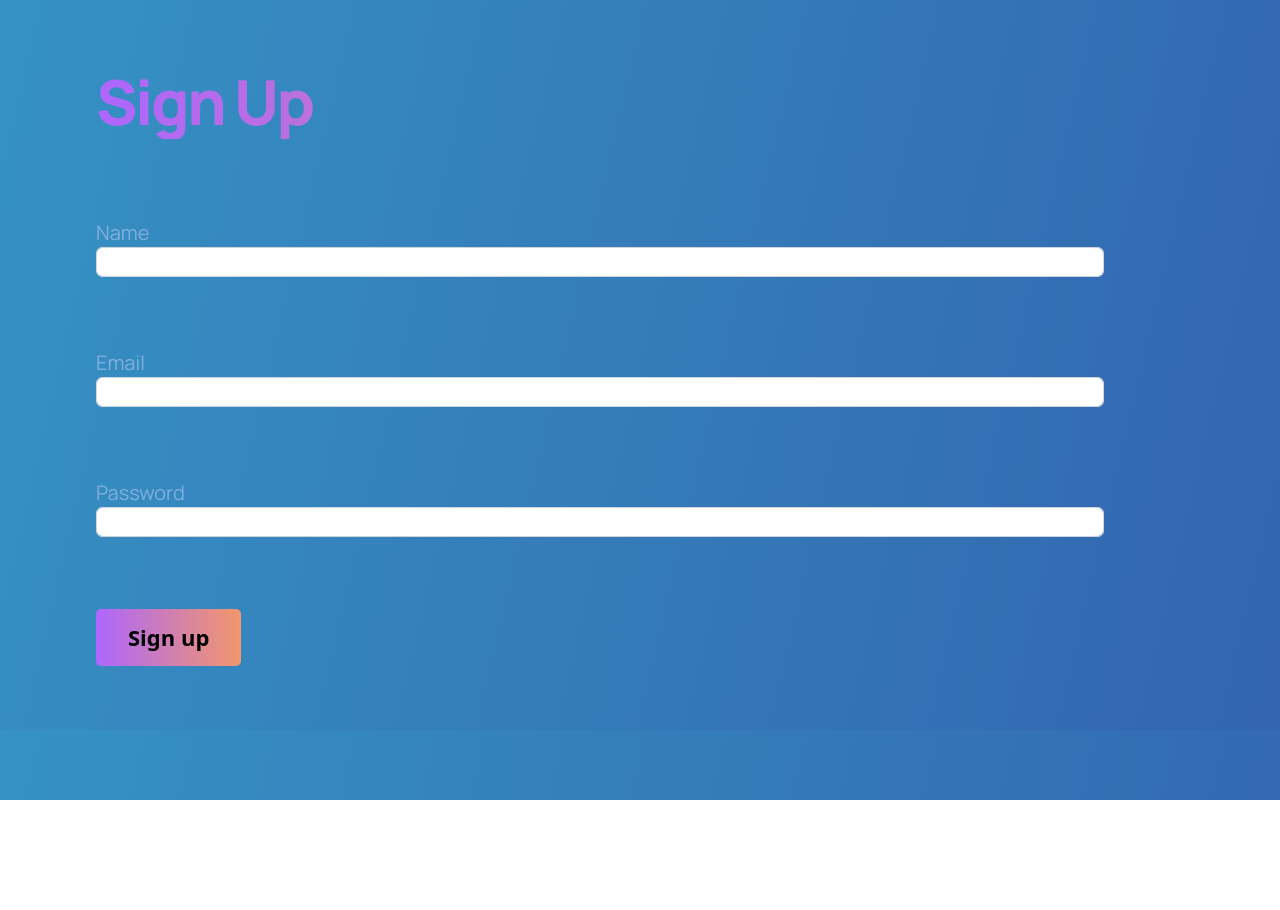
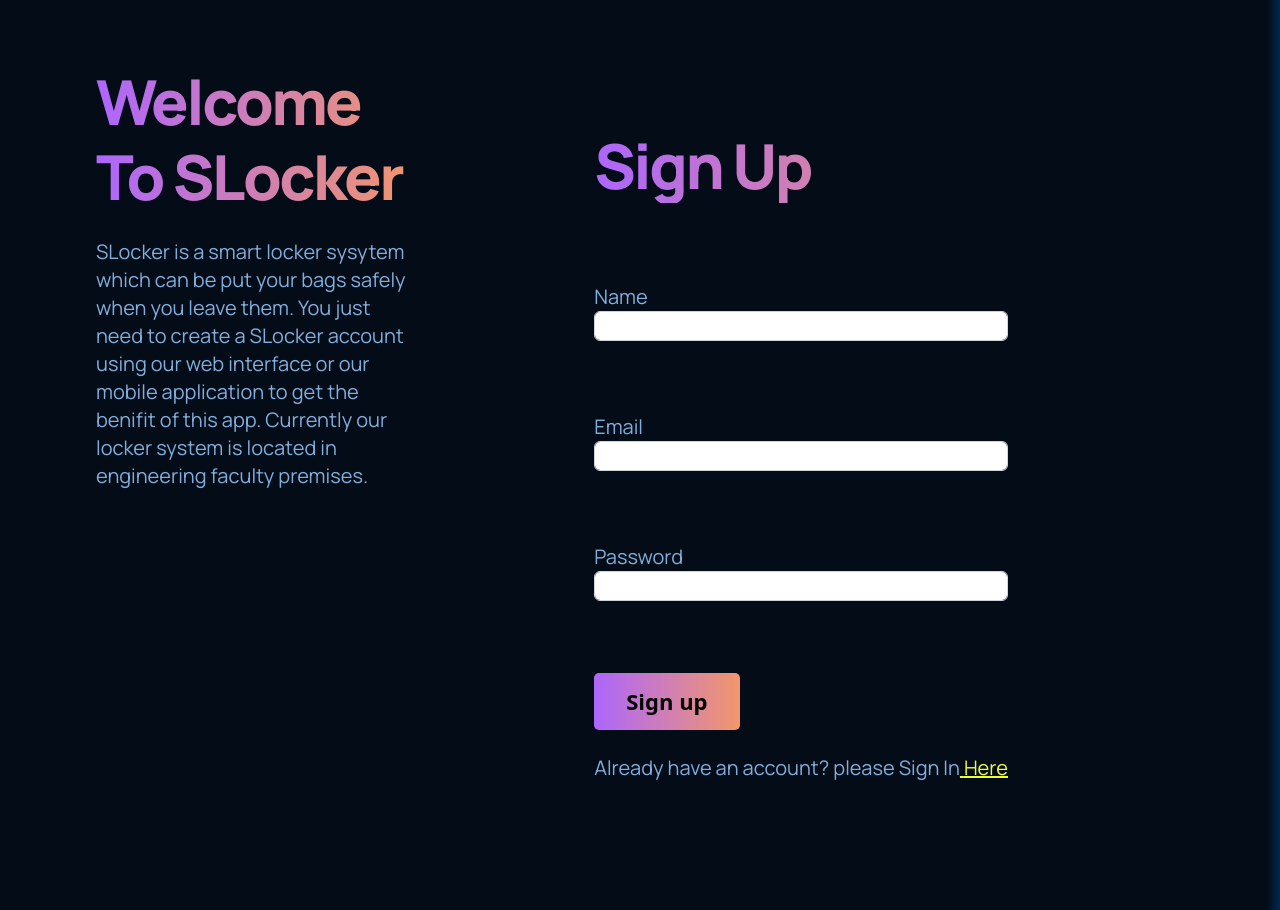
Before and after one commit to NimnadMIhiranga/e18-3yp-Smart-Locker-System, a React (Create React App) app in the folder code/slocker/: page /signup in a window 1280 px wide. Before the commit the page ends 800 px from the top, so only its background shows below. Built offline with nearby package versions, Linux system fonts and the light colour scheme.

Commit message:
updated the signup page

```diff
--- a/code/slocker/src/App.js
+++ b/code/slocker/src/App.js
@@ -1,18 +1,19 @@
-import React, { Component } from 'react'
-import { BrowserRouter, Switch, Route } from 'react-router-dom'
-import { home } from './components/home'
-import { Signup } from './components/Signup'
-import { UserDashboard } from './components/UserDashboard'
+import React, { Component } from "react";
+import { BrowserRouter, Switch, Route } from "react-router-dom";
+import { home } from "./components/home";
+import { Signup } from "./components/Signup";
+import { UserDashboard } from "./components/UserDashboard";
 
 export class App extends Component {
   render() {
     return (
       <BrowserRouter>
-      <Switch>
-      <Route exact path='/' component={home} />
-      <Route path='/signup' component={Signup} />
-      <Route path='/UserDashboard' component={UserDashboard} />
-      </Switch>
+        <Switch>
+          <Route exact path="/" component={home} />
+          <Route path="/signup" component={Signup} />
+          <Route path="/" component={home} />
+          <Route path="/UserDashboard" component={UserDashboard} />
+        </Switch>
       </BrowserRouter>
     );
   }
--- a/code/slocker/src/components/Header.js
+++ b/code/slocker/src/components/Header.js
@@ -1,26 +1,26 @@
-import React, { useRef, useState } from 'react'
-import '../css/home.css'
-import { Link,  useHistory } from 'react-router-dom'
-import { auth } from "../config/Config"
+import React, { useRef, useState } from "react";
+import "../css/home.css";
+import { Link, useHistory } from "react-router-dom";
+import { auth } from "../config/config";
 
-
-export const Header = () =>  {
-
-    const emailRef = useRef()
-    const passwordRef = useRef()
-    const [error, setError] = useState("")
-    const history = useHistory()
+export const Header = () => {
+  const emailRef = useRef();
+  const passwordRef = useRef();
+  const [error, setError] = useState("");
+  const history = useHistory();
 
   async function signin(e) {
-        e.preventDefault()
+    e.preventDefault();
 
     try {
-          setError("")
-          await
-          auth.signInWithEmailAndPassword(emailRef.current.value, passwordRef.current.value)
-          history.push("/UserDashboard")
+      setError("");
+      await auth.signInWithEmailAndPassword(
+        emailRef.current.value,
+        passwordRef.current.value
+      );
+      history.push("/UserDashboard");
     } catch {
-          setError("Failed to log in")
+      setError("Failed to log in");
     }
   }
 
@@ -28,38 +28,57 @@ export const Header = () =>  {
     <div className="locker__header section__padding" id="home">
       <div className="locker__header-content">
         <h1 className="gradient__text">Welcome To SLocker</h1>
-            <p>SLocker is a smart locker sysytem which can ba put your bags
-      safely when you leave them. You just need to create a SLocker account
-      using our web interface or our mobile application to get the benifit of this app.
-      Currently our locker system is located in engineering faculty premises.</p>
+        <p>
+          SLocker is a smart locker sysytem which can ba put your bags safely
+          when you leave them. You just need to create a SLocker account using
+          our web interface or our mobile application to get the benifit of this
+          app. Currently our locker system is located in engineering faculty
+          premises.
+        </p>
       </div>
       <div className="container">
         <h1 className="signintext">Sign In</h1>
-                <br/>
-                <form autoComplete="off" className='form-group' onSubmit={signin}>
-                <label htmlFor="email" className='formtext'>Email</label>
         <br />
-                <input type="email" className='form-control' required
-                ref={emailRef}/>
+        <form autoComplete="off" className="form-group" onSubmit={signin}>
+          <label htmlFor="email" className="formtext">
+            Email
+          </label>
+          <br />
+          <input
+            type="email"
+            className="form-control"
+            required
+            ref={emailRef}
+          />
 
-                <label htmlFor="passowrd" className='formtext'>Password</label>
+          <label htmlFor="passowrd" className="formtext">
+            Password
+          </label>
           <br />
-                <input type="password" className='form-control' required
-                ref={passwordRef}/>
-                <br /><br />
-                <button type="submit" className='submitbutton'>Sign in</button>
+          <input
+            type="password"
+            className="form-control"
+            required
+            ref={passwordRef}
+          />
+          <br />
+          <br />
+          <button type="submit" className="submitbutton">
+            Sign in
+          </button>
         </form>
-                {error && <span className='error-msg'>{error}</span>}
-                <br/>
-                <span className='signuphere'>If you dont have an account? please signup
-                <Link to="Signup" className='signuplink'> Here</Link>
+        {error && <span className="error-msg">{error}</span>}
+        <br />
+        <span className="signuphere">
+          If you dont have an account? please signup
+          <Link to="Signup" className="signuplink">
+            {" "}
+            Here
+          </Link>
         </span>
+      </div>
+    </div>
+  );
+};
 
-            </div>
-
-        </div>
-    )
-  }
-
-
-export default Header
+export default Header;
--- a/code/slocker/src/components/Signup.js
+++ b/code/slocker/src/components/Signup.js
@@ -1,33 +1,50 @@
-import React, {useState} from "react"
-import "../css/Signup.css"
-import {auth, db} from "../config/Config"
-
+import React, { useState } from "react";
+import "../css/Signup.css";
+import "../css/home.css";
+import { auth, db } from "../config/config";
+import { Link } from "react-router-dom";
 
 export const Signup = (props) => {
-
-    const[userName, setName]=useState('');
-    const[email, setEmail]=useState('');
-    const[password, setPassword]=useState('');
-    const[error, setError]=useState('');
+  const [userName, setName] = useState("");
+  const [email, setEmail] = useState("");
+  const [password, setPassword] = useState("");
+  const [error, setError] = useState("");
 
   const signup = (e) => {
     e.preventDefault();
-      auth.createUserWithEmailAndPassword(email, password).then((cred) => {
-          db.collection('User Data').doc(cred.user.uid).set({
+    auth
+      .createUserWithEmailAndPassword(email, password)
+      .then((cred) => {
+        db.collection("User Data")
+          .doc(cred.user.uid)
+          .set({
             Name: userName,
             Email: email,
-              uid: cred.user.uid
-          }).then(() => {
-              setName('');
-              setEmail('');
-              setError('');
-              props.history.push('/');
-          }).catch(err => setError(err.message));
-      }).catch(err => setError(err.message));
-  }
+            uid: cred.user.uid,
+          })
+          .then(() => {
+            setName("");
+            setEmail("");
+            setError("");
+            props.history.push("/");
+          })
+          .catch((err) => setError(err.message));
+      })
+      .catch((err) => setError(err.message));
+  };
 
   return (
-    <div className="bgradient__bg">
+    <div className="locker__header section__padding" id="home">
+      <div className="locker__header-content">
+        <h1 className="gradient__text">Welcome To SLocker</h1>
+        <p>
+          SLocker is a smart locker sysytem which can be put your bags safely
+          when you leave them. You just need to create a SLocker account using
+          our web interface or our mobile application to get the benifit of this
+          app. Currently our locker system is located in engineering faculty
+          premises.
+        </p>
+      </div>
       <div className="locker__header section__padding" id="signup">
         <div className="locker__header-content">
           <h1 className="gradient__text">Sign Up</h1>
@@ -39,8 +56,13 @@ export const Signup = (props) => {
             </label>
             {/* <br /> */}
             <br />
-            <input type="text" className="form-control" required
-            onChange={(e) => setName(e.target.value)} value={userName}/>
+            <input
+              type="text"
+              className="form-control"
+              required
+              onChange={(e) => setName(e.target.value)}
+              value={userName}
+            />
             <br />
             <br />
             {/* <br /> */}
@@ -49,8 +71,13 @@ export const Signup = (props) => {
             </label>
             {/* <br /> */}
             <br />
-            <input type="email" className="form-control" required
-            onChange={(e) => setEmail(e.target.value)} value={email}/>
+            <input
+              type="email"
+              className="form-control"
+              required
+              onChange={(e) => setEmail(e.target.value)}
+              value={email}
+            />
             <br />
             <br />
             {/* <br /> */}
@@ -59,8 +86,13 @@ export const Signup = (props) => {
             </label>
             {/* <br /> */}
             <br />
-            <input type="password" className="form-control" required
-            onChange={(e) => setPassword(e.target.value)} value={password}/>
+            <input
+              type="password"
+              className="form-control"
+              required
+              onChange={(e) => setPassword(e.target.value)}
+              value={password}
+            />
             <br />
             <br />
             <br />
@@ -68,13 +100,18 @@ export const Signup = (props) => {
             <button type="submit" className="submitbutton">
               Sign up
             </button>
-
           </form>
-          {error && <span className='error-msg'>{error}</span>}
+          {error && <span className="error-msg">{error}</span>}
+          <br />
+          <span className="signuphere">
+            Already have an account? please Sign In
+            <Link to="Signin" className="signuplink">
+              {" "}
+              Here
+            </Link>
+          </span>
         </div>
       </div>
     </div>
   );
 };
-
-//export default Signup;
--- a/code/slocker/src/css/home.css
+++ b/code/slocker/src/css/home.css
@@ -208,7 +208,7 @@ a {
     font-weight: 400;
     font-size: 20px;
     line-height: 28px;
-    color: blue;
+    color: rgb(235, 255, 57);
 
     margin-top: 1.5rem;
 }
--- a/code/slocker/src/index.css
+++ b/code/slocker/src/index.css
@@ -6,7 +6,7 @@
   --gradient-text: linear-gradient(89.97deg, #AE67FA 1.84%, #F49867 102.67%);
   --gradient-bar: linear-gradient(103.22deg, #AE67FA -13.86%, #F49867 99.55%);
 
-  --color-bg: linear-gradient(103.22deg, #3698c6 -13.86%, #3365b0 99.55%);
+  --color-bg: linear-gradient(-90deg,rgba(0, 40, 83, 1) 0%, rgba(4, 12, 24, 1) 1%);
   --color-footer : #031B34;
   --color-blog: #042c54;
   --color-text: #81AFDD;
```
Lines whose indentation alone changed are shown as unchanged.
